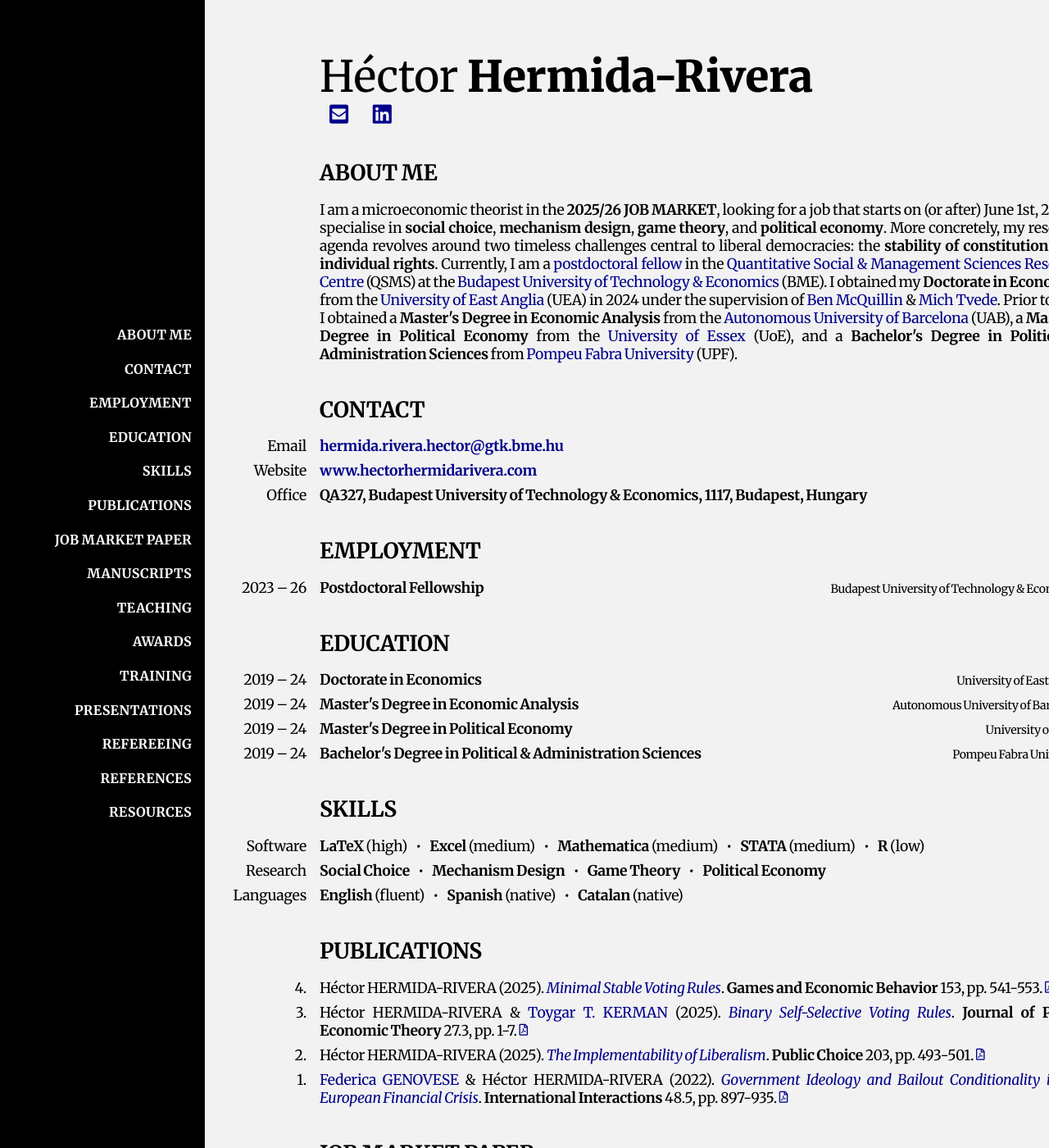
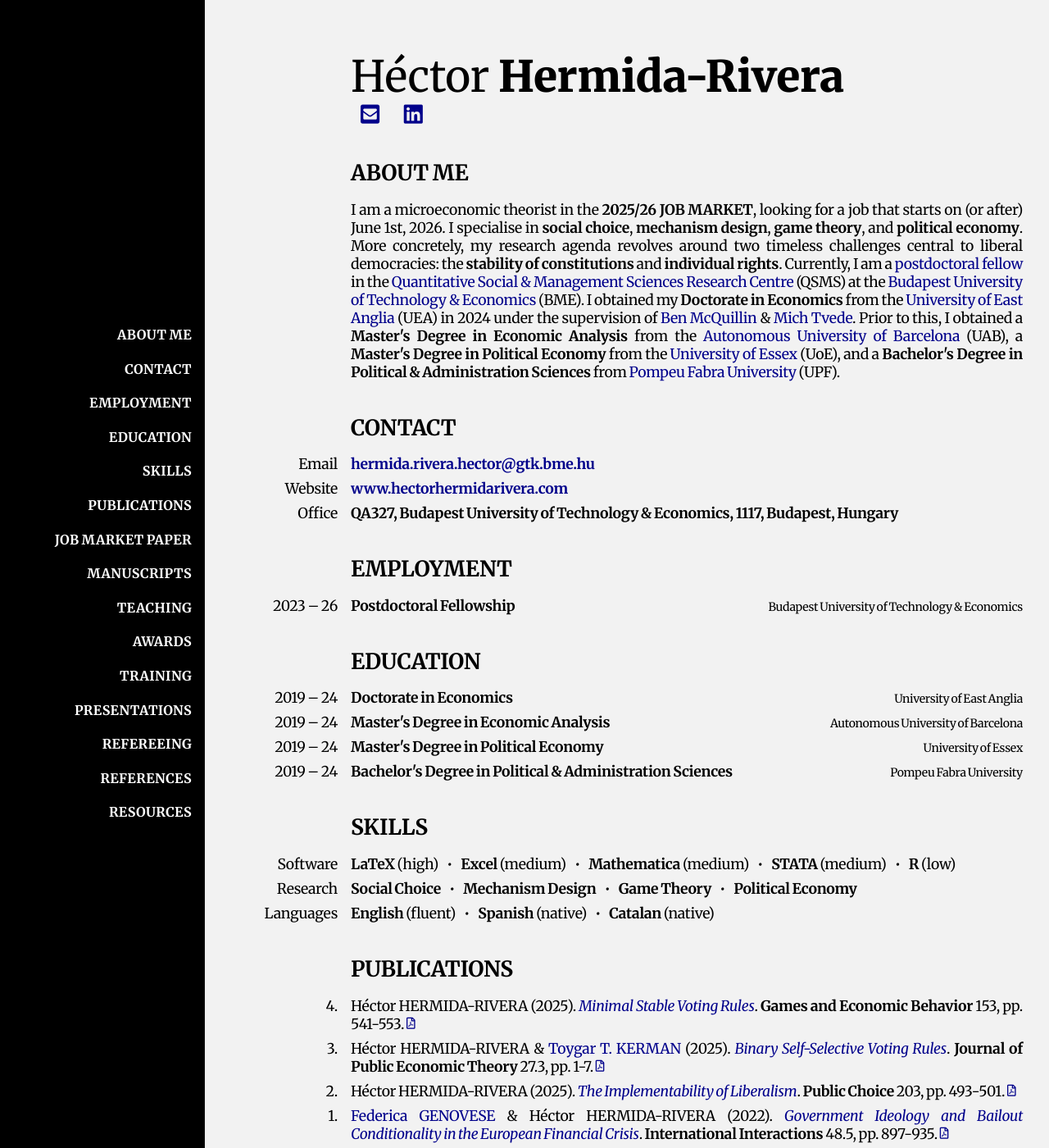
Before and after one commit to HectorHermidaRivera/hectorhermidarivera.github.io, a Jekyll site: the page built from index.md, in a window 1280 px wide and 1400 px high. Shown: the whole window at 82% size. Built offline with Jekyll 4.4.1, drawn with Linux system fonts in a browser that asks for light colours; a style sheet for code colours, icons or effects is not loaded.

Commit message:
Update default.html

```diff
--- a/_layouts/default.html
+++ b/_layouts/default.html
@@ -101,19 +101,6 @@
       text-align: justify;
     }
 
-    /* --- LARGE SCREENS (≥ iPad 11") --- */
-    @media (min-width: 1195px) {
-      body { display: flex; justify-content: flex-start; }
-      .content {
-        max-width: 1194px; /* fixed content width */
-        width: auto;
-        /* Extra space after sidebar */
-        margin-left: 200px + calc((100vw - 200px - 1194px)/3);
-        margin-left: calc(200px + ((100vw - 200px - 1194px)/3));
-        margin-right: calc((100vw - 200px - 1194px)/3 * 2);
-      }
-    }
-
     /* --- MOBILE FIX --- */
     @media (max-width: 768px) {
       .sidebar { display: none !important; }
@@ -134,7 +121,7 @@
         padding: 0 15px;
         margin: 0;
         text-align: justify;
-        line-height: 1.5;
+        line-height: 1;
       }
 
       #about-me .icon-row {
```
